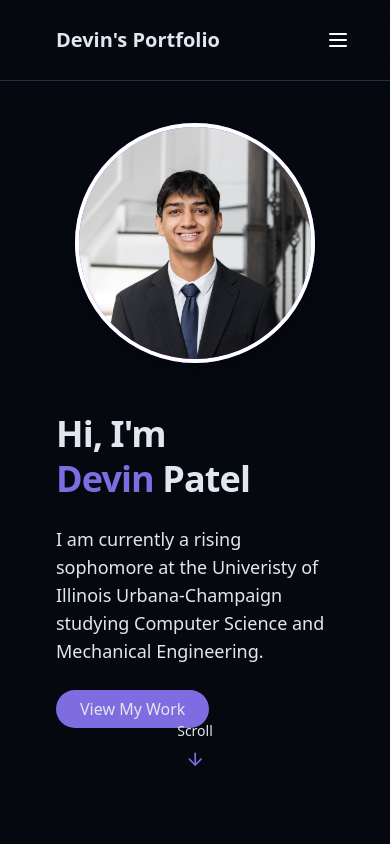
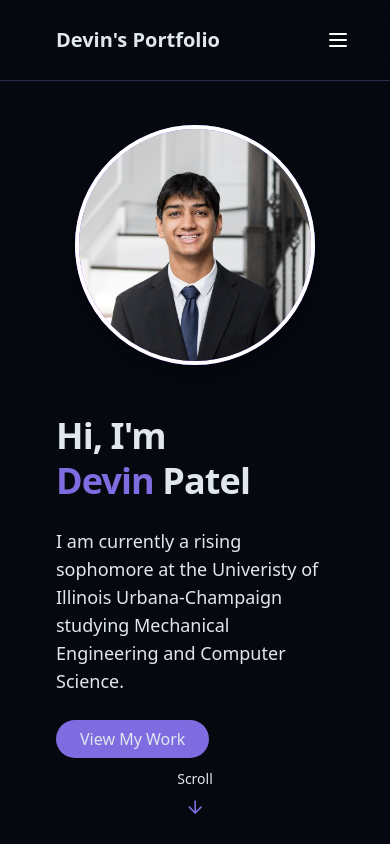
Before and after one commit to DevinPatel123/Personal-Portfolio, a React (Vite) app: page / in a window 390 px wide. Shown: the top 844 px of the page. Built offline with nearby package versions, Linux system fonts and the light colour scheme.

Commit message:
made dynamic on mobile

```diff
--- a/src/components/HeroSection.jsx
+++ b/src/components/HeroSection.jsx
@@ -14,7 +14,7 @@ export const HeroSection = () => {
             </h1>
 
           <p className="text-lg md:text-xl text-muted-foreground opacity-0 animate-fade-in-delay-3">
-            I am currently a rising sophomore at the Univeristy of Illinois Urbana-Champaign studying Computer Science and Mechanical Engineering.
+            I am currently a rising sophomore at the Univeristy of Illinois Urbana-Champaign studying Mechanical Engineering and Computer Science.
           </p>
 
           <div className="pt-2 opacity-0 animate-fade-in-delay-4">
@@ -24,7 +24,7 @@ export const HeroSection = () => {
           </div>
         </div>
 
-        <div className="flex flex-col items-center gap-4">
+        <div className="flex flex-col items-center gap-4 mt-8 md:mt-0">
           <div className="w-60 h-60 md:w-72 md:h-72 rounded-full bg-gradient-to-tr from-purple-500 to-indigo-500 flex items-center justify-center shadow-lg">
             <img
               src={`${import.meta.env.BASE_URL}headshot.jpg`}
@@ -37,7 +37,7 @@ export const HeroSection = () => {
 
       </div>
 
-      <div className="absolute bottom-8 left-1/2 transform -translate-x-1/2 flex flex-col items-center animate-bounce mb-8 md:mb-0">
+      <div className="absolute bottom-4 md:bottom-8 left-1/2 transform -translate-x-1/2 flex flex-col items-center animate-bounce">
         <span className="text-sm text-muted-foreground mb-2">Scroll</span>
         <ArrowDown className="h-5 w-5 text-primary" />
       </div>
```
